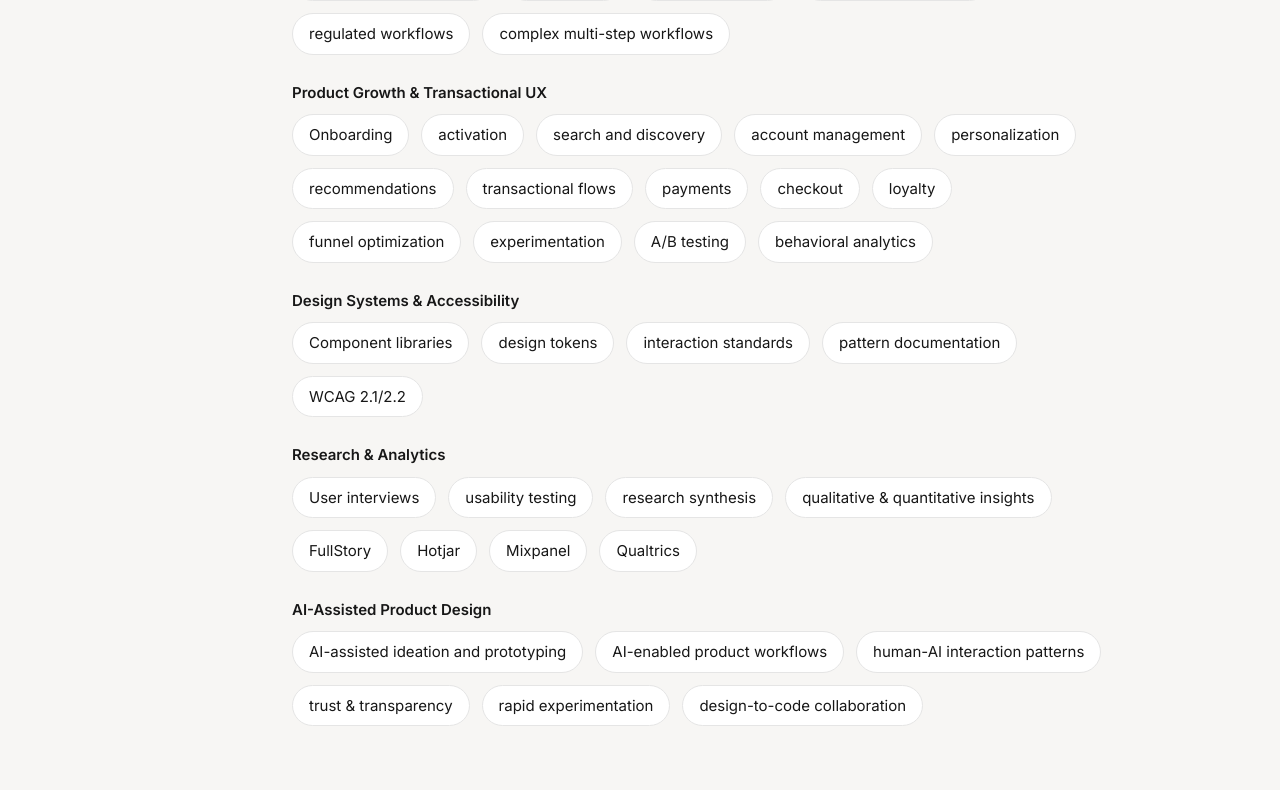
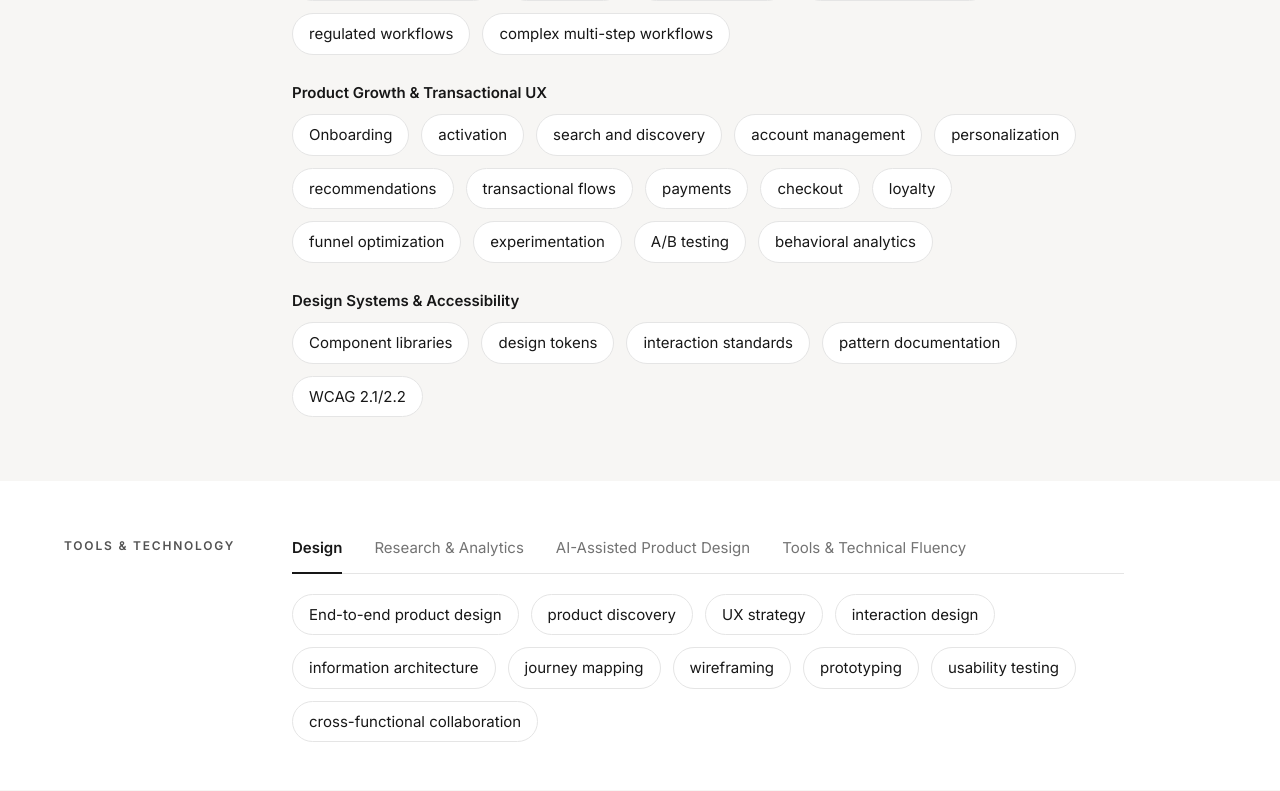
Before and after one commit to LoHiDi-Dev/joel-premier-portfolio, a Next.js app: page /resume in a window 1280 px wide. Shown: the part 3828-4619 px from the top of the page. Built offline with nearby package versions, Linux system fonts and the light colour scheme.

Commit message:
fix: remove research and AI competency groups

```diff
--- a/components/ResumePageContent.tsx
+++ b/components/ResumePageContent.tsx
@@ -124,7 +124,12 @@ export function ResumePageContent() {
               variants={staggerContainerVariants(0.06)}
             >
               {CORE_COMPETENCIES.filter(
-                (group) => group.label !== "Tools & Technical Fluency",
+                (group) =>
+                  ![
+                    "Research & Analytics",
+                    "AI-Assisted Product Design",
+                    "Tools & Technical Fluency",
+                  ].includes(group.label),
               ).map((group) => (
                 <motion.div
                   key={group.label}
```
